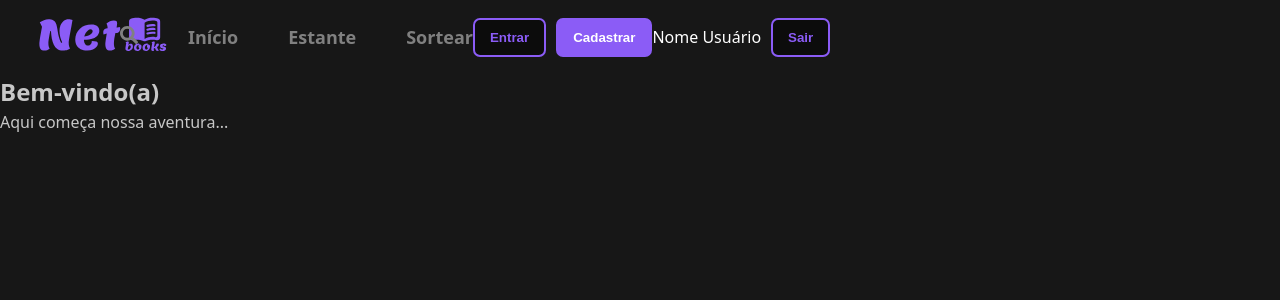
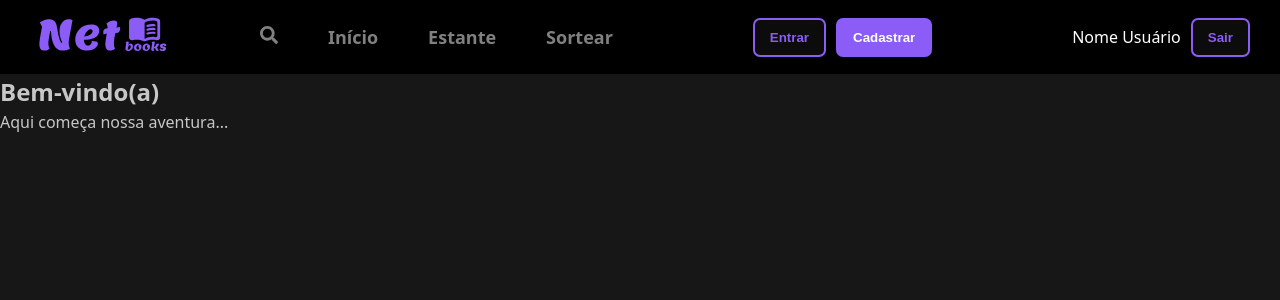
Before and after one commit to L-Marcel/netbooks, a React (Vite) app in the folder frontend/: page / in a window 1280 px wide. Shown: the top 300 px of the page. Built offline with nearby package versions, Linux system fonts and the light colour scheme.

Commit message:
[fix] Dependências do React-Icons

```diff
--- a/frontend/package.json
+++ b/frontend/package.json
@@ -13,6 +13,7 @@
   "dependencies": {
     "react": "^19.0.0",
     "react-dom": "^19.0.0",
+    "react-icons": "^5.5.0",
     "react-router-dom": "^7.5.0"
   },
   "devDependencies": {
--- a/frontend/src/components/Menu/index.module.scss
+++ b/frontend/src/components/Menu/index.module.scss
@@ -1,5 +1,8 @@
 .menu {
-  @apply bg-purple-500;
+  //@apply bg-purple-500;
+  background-color: black;
+  width: 100vw;
+  position: sticky;
 }
 
 .container {
--- a/frontend/src/styles/global.scss
+++ b/frontend/src/styles/global.scss
@@ -1,7 +1,4 @@
 @import "@styles/variables.scss";
-@tailwind base;
-@tailwind components;
-@tailwind utilities;
 
 :root {
   font-family: system-ui, Avenir, Helvetica, Arial, sans-serif;
```
Also changed, not shown: 1 other file (tests, documents, lock files or other folders).
